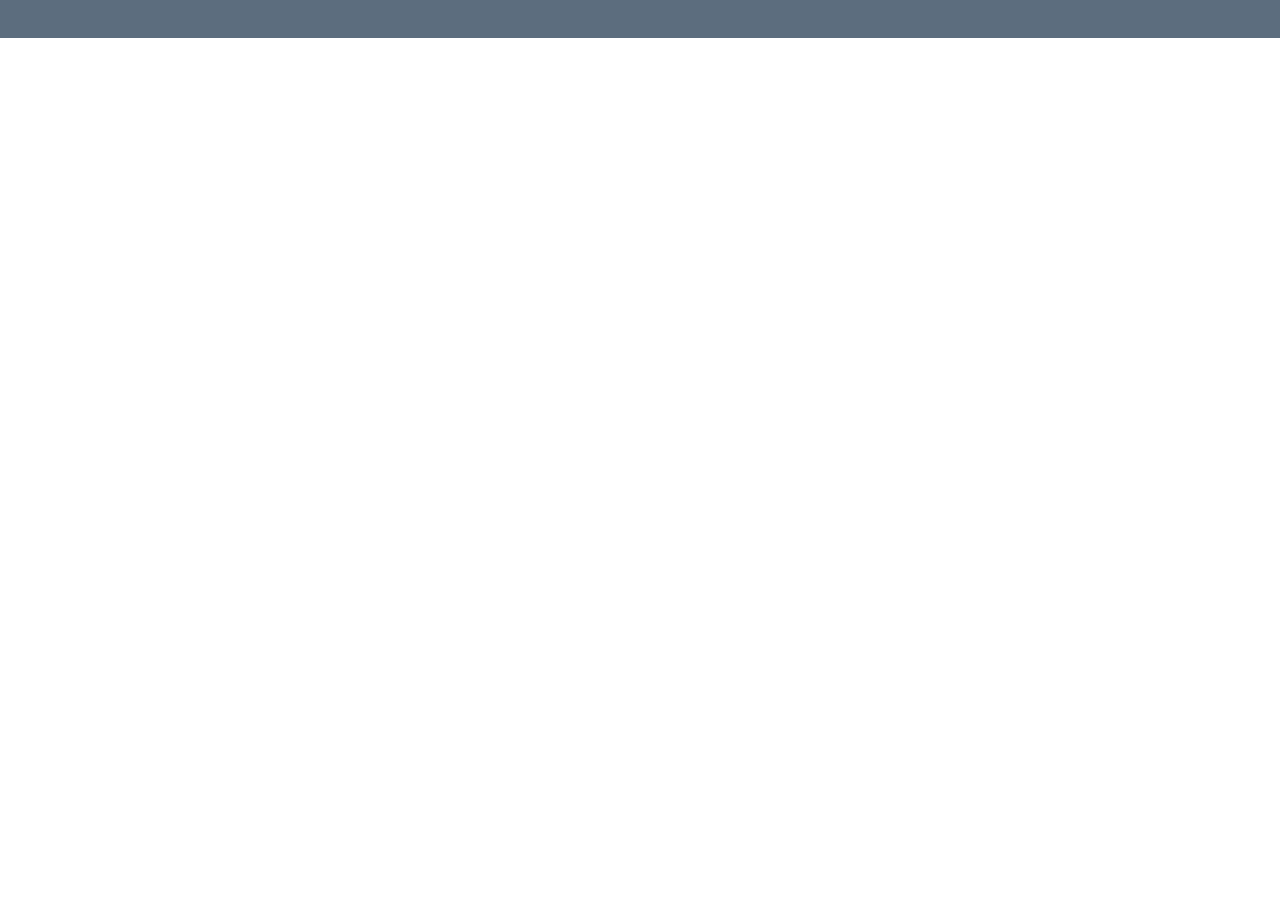
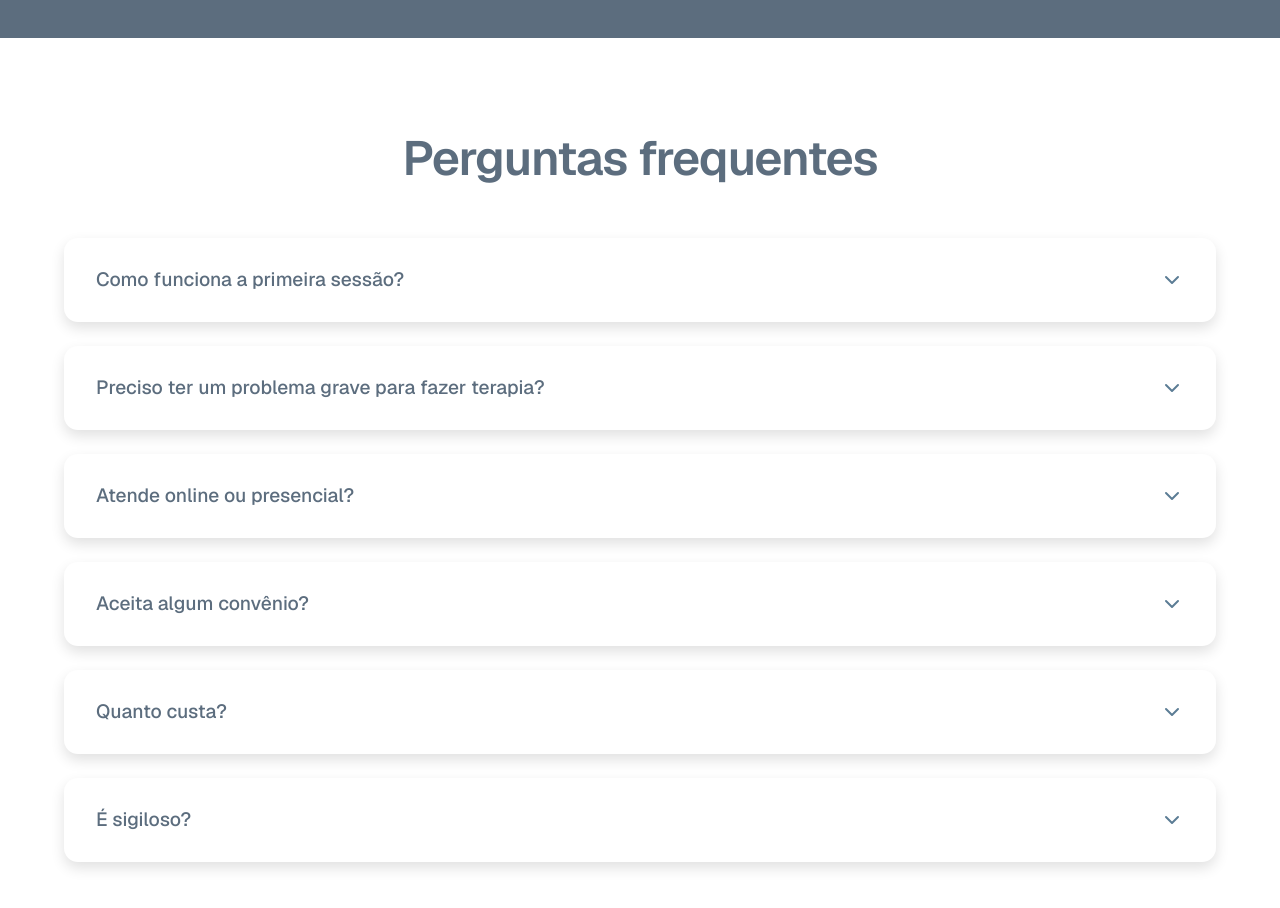
Before and after one commit to LucasSampaioOliveira1/Landing-Page-Adeib, a Next.js app: page / in a window 1280 px wide. Shown: the part 3000-3908 px from the top of the page. Before the commit the page ends 3038 px from the top, so only its background shows below. Built offline with nearby package versions, Linux system fonts and the light colour scheme.

Commit message:
perguntas

```diff
--- a/app/layout.tsx
+++ b/app/layout.tsx
@@ -1,5 +1,5 @@
 import type { Metadata } from "next";
-import { Geist, Geist_Mono } from "next/font/google";
+import { Geist, Geist_Mono, Inter } from "next/font/google";
 import "./globals.css";
 
 const geistSans = Geist({
@@ -9,6 +9,11 @@ const geistSans = Geist({
 
 const geistMono = Geist_Mono({
   variable: "--font-geist-mono",
+  subsets: ["latin"],
+});
+
+const inter = Inter({
+  variable: "--font-inter",
   subsets: ["latin"],
 });
 
@@ -25,7 +30,7 @@ export default function RootLayout({
   return (
     <html
       lang="en"
-      className={`${geistSans.variable} ${geistMono.variable} h-full antialiased`}
+      className={`${geistSans.variable} ${geistMono.variable} ${inter.variable} h-full antialiased`}
     >
       <body className="min-h-full flex flex-col">{children}</body>
     </html>
--- a/app/page.tsx
+++ b/app/page.tsx
@@ -3,6 +3,7 @@ import HomeSection from "../components/HomeSection";
 import ComoPodeAjudar from "../components/ComoPodeAjudar";
 import Sobre from "../components/Sobre";
 import Depoimentos from "../components/Depoimentos";
+import PerguntasFre from "../components/PerguntasFre";
 
 export default function Home() {
   return (
@@ -12,6 +13,7 @@ export default function Home() {
       <ComoPodeAjudar />
       <Sobre />
       <Depoimentos />
+      <PerguntasFre />
     </div>
   );
 }
--- /dev/null
+++ b/components/PerguntasFre.tsx
@@ -0,0 +1,109 @@
+"use client";
+
+import { useState } from "react";
+
+const faqs = [
+  {
+    question: "Como funciona a primeira sessão?",
+    answer:
+      "A primeira sessão é um momento de acolhimento e escuta, em que você pode falar sobre sua história, suas dificuldades e suas expectativas em relação ao processo terapêutico.",
+  },
+  {
+    question: "Preciso ter um problema grave para fazer terapia?",
+    answer:
+      "Não. A terapia também ajuda no autoconhecimento, na organização emocional e no desenvolvimento de estratégias para lidar melhor com o dia a dia.",
+  },
+  {
+    question: "Atende online ou presencial?",
+    answer:
+      "Os atendimentos podem ser realizados online ou presencialmente, conforme a disponibilidade e a necessidade de cada pessoa.",
+  },
+  {
+    question: "Aceita algum convênio?",
+    answer:
+      "Os atendimentos são particulares, mas em alguns casos é possível emitir recibo para solicitação de reembolso junto ao convênio.",
+  },
+  {
+    question: "Quanto custa?",
+    answer:
+      "O valor pode variar conforme a modalidade de atendimento. Entre em contato para receber as informações atualizadas.",
+  },
+  {
+    question: "É sigiloso?",
+    answer:
+      "Sim. Todo o processo é conduzido com ética profissional e sigilo, respeitando integralmente a privacidade das informações compartilhadas.",
+  },
+];
+
+function Chevron({ isOpen }: { isOpen: boolean }) {
+  return (
+    <svg
+      width="24"
+      height="24"
+      viewBox="0 0 24 24"
+      fill="none"
+      xmlns="http://www.w3.org/2000/svg"
+      className={`shrink-0 text-[#5C7D95] transition-transform duration-300 ${isOpen ? "rotate-180" : "rotate-0"}`}
+      aria-hidden="true"
+    >
+      <path
+        d="M6 9L12 15L18 9"
+        stroke="currentColor"
+        strokeWidth="2"
+        strokeLinecap="round"
+        strokeLinejoin="round"
+      />
+    </svg>
+  );
+}
+
+export default function PerguntasFre() {
+  const [openIndex, setOpenIndex] = useState<number | null>(null);
+
+  return (
+    <section id="perguntas-frequentes" className="bg-[#FFFFFF] font-[family-name:var(--font-geist-sans)] antialiased">
+      <div className="mx-auto w-full max-w-7xl px-6 py-18 sm:px-10 sm:py-22 lg:px-16 lg:py-24">
+        <h2 className="text-center text-4xl font-semibold tracking-tight text-[#5C6D7E] sm:text-5xl">
+          Perguntas frequentes
+        </h2>
+
+        <div className="mx-auto mt-14 flex w-full max-w-6xl flex-col gap-6">
+          {faqs.map((faq, index) => {
+            const isOpen = openIndex === index;
+
+            return (
+              <div
+                key={faq.question}
+                className="overflow-hidden rounded-[14px] bg-[#FFFFFF] shadow-[0_6px_14px_rgba(0,0,0,0.12)] transition-all duration-300 hover:-translate-y-0.5 hover:shadow-[0_10px_20px_rgba(0,0,0,0.16)]"
+              >
+                <button
+                  type="button"
+                  onClick={() => setOpenIndex(isOpen ? null : index)}
+                  aria-expanded={isOpen}
+                  className="flex min-h-[84px] w-full items-center justify-between gap-5 px-6 py-5 text-left transition-colors duration-300 hover:bg-[#f7f7f7] sm:px-8"
+                >
+                  <span className="text-[clamp(1.2rem,1.5vw,1.7rem)] font-medium leading-[1.25] text-[#5C6D7E]">
+                    {faq.question}
+                  </span>
+                  <Chevron isOpen={isOpen} />
+                </button>
+
+                <div
+                  className={`grid transition-all duration-300 ease-out ${
+                    isOpen ? "grid-rows-[1fr]" : "grid-rows-[0fr]"
+                  }`}
+                >
+                  <div className="overflow-hidden">
+                    <div className="px-6 pb-6 font-[family-name:var(--font-inter)] text-[0.98rem] leading-7 text-[#5C6D7F] sm:px-8">
+                      {faq.answer}
+                    </div>
+                  </div>
+                </div>
+              </div>
+            );
+          })}
+        </div>
+      </div>
+    </section>
+  );
+}
```
